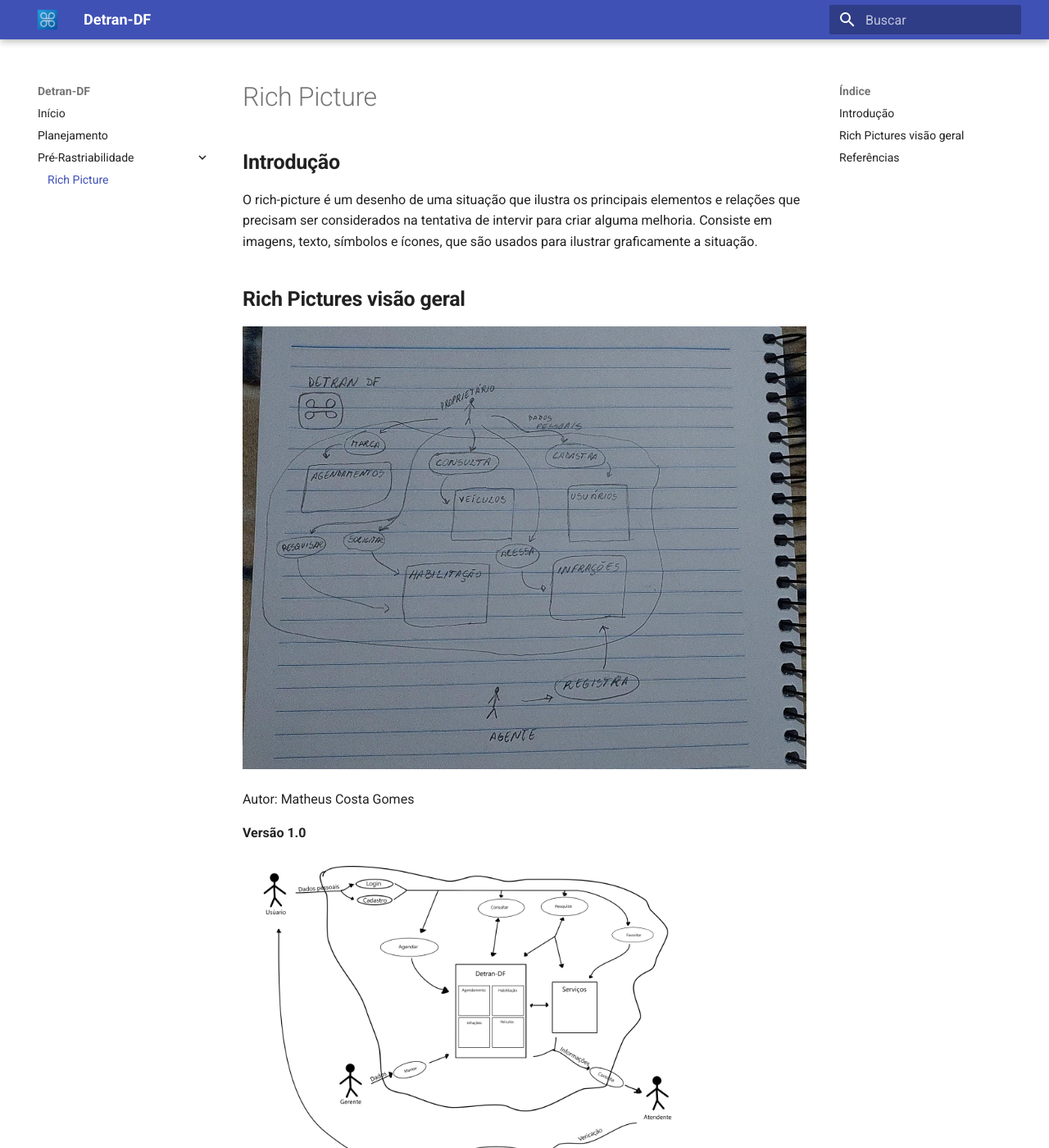
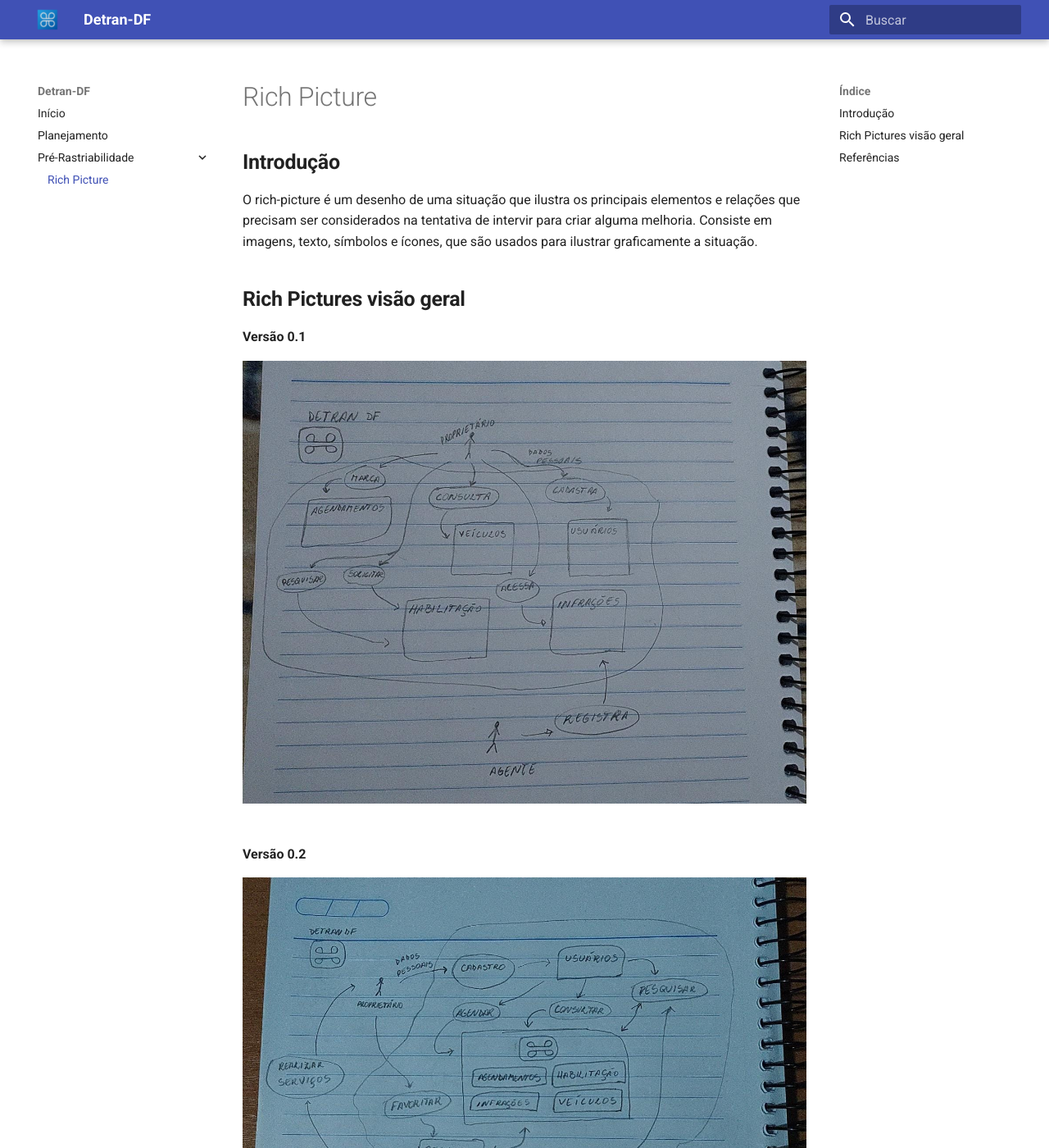
Before and after one commit to Requisitos-de-Software/2022.1-DetranDF, an MkDocs documentation site: the page built from docs/prerastreabilidade/richpicture.md, in a window 1280 px wide and 1400 px high. Shown: the whole window at 82% size. Built offline with MkDocs 1.6.1 and Material for MkDocs 9.7.7, drawn with Linux system fonts in a browser that asks for light colours.

Commit message:
correções

```diff
--- a/docs/prerastreabilidade/richpicture.md
+++ b/docs/prerastreabilidade/richpicture.md
@@ -2,10 +2,15 @@
 O rich-picture é um desenho de uma situação que ilustra os principais elementos e relações que precisam ser considerados na tentativa de intervir para criar alguma melhoria. Consiste em imagens, texto, símbolos e ícones, que são usados para ilustrar graficamente a situação.
 
 ## **Rich Pictures visão geral**
+<p><b>Versão 0.1</b></p>
 <img src="\images\richpictures\richpictureM.jpeg"/>
+<br></br>
+<p><b>Versão 0.2</b></p>
+<img src="\images\richpictures\richpictureM2.jpeg"/>
 <p>Autor: Matheus Costa Gomes</p>
-<p><b>Versão 1.0</b></p>
-<img src="\images\richpictures\richpictureRASCUNHO.png"/>
+<br></br>
+<p><b>Versão 0.3</b></p>
+<img src="\images\richpictures\richpicturev1.png"/>
 <p>Autor: Alex Gabriel Alves Faustino</p>
 ## **Referências**
-MULTI-STAKEHOLDER PARTNERSHIPS. **Rich Picture**. Disponível em: <a href="https://mspguide.org/2022/03/18/rich-picture/." target="__blank">https://mspguide.org/2022/03/18/rich-picture/.</a> ** Acesso em:** 28 jun. 2022.
+> MULTI-STAKEHOLDER PARTNERSHIPS. **Rich Picture**. Disponível em: <a href="https://mspguide.org/2022/03/18/rich-picture/." target="__blank">https://mspguide.org/2022/03/18/rich-picture/.</a> ** Acesso em:** 28 jun. 2022.
```
Also changed, not shown: docs/images/richpictures/richpictureM2.jpeg (added), docs/images/richpictures/richpictureRASCUNHO.png (deleted), docs/images/richpictures/richpicturev1.png (added).
